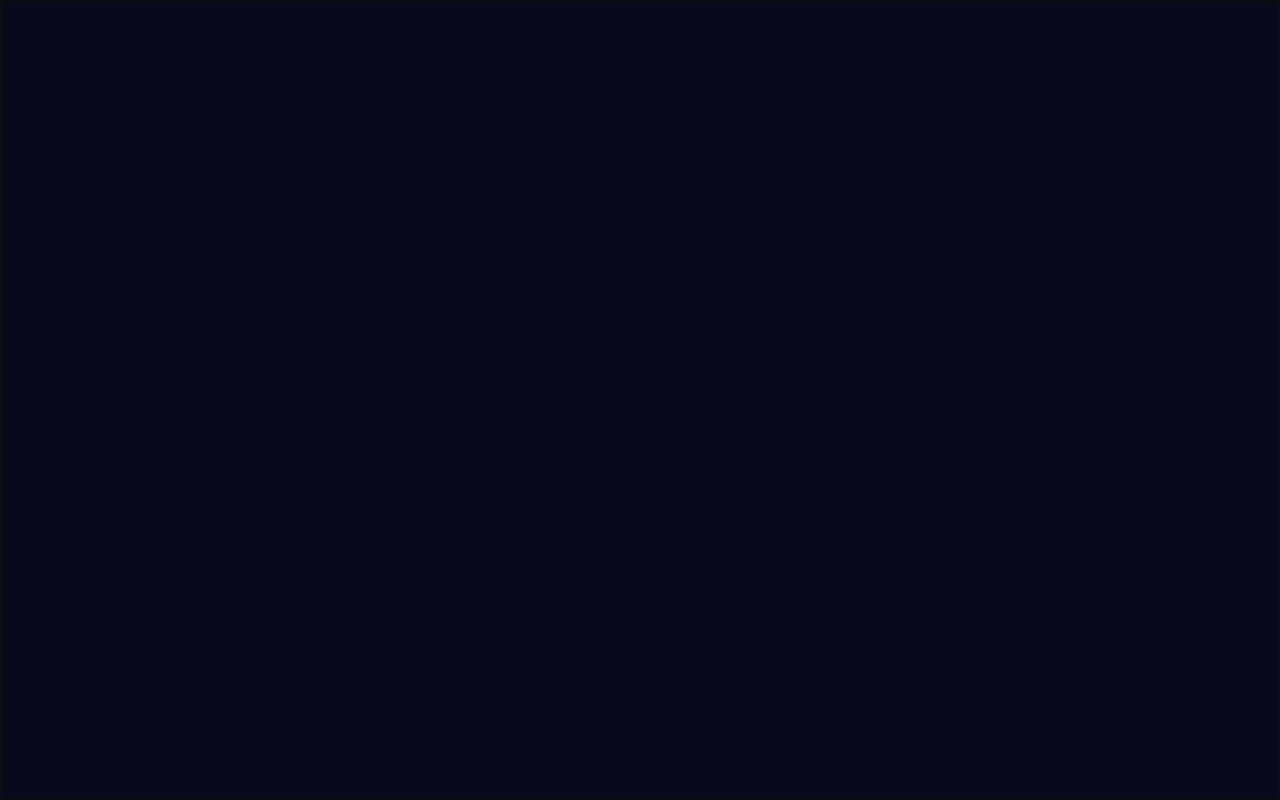
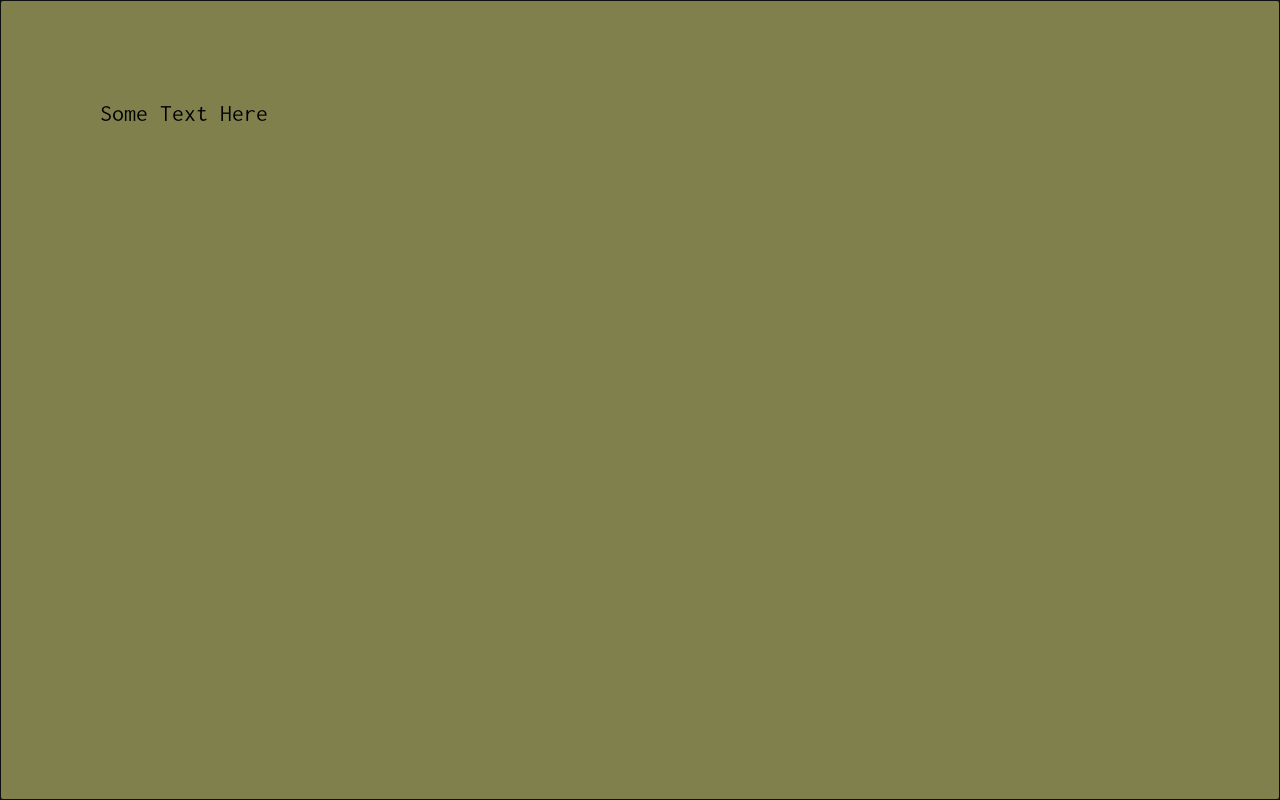
Before and after one commit to JoshuaGrams/cobra-caper, a plain HTML site: page index.html in a window 1280 px wide. Drawn offline with Linux system fonts and the light colour scheme.

Commit message:
Minor lib changes, add Inconsolata font, set blend mode.

```diff
--- a/index.html
+++ b/index.html
@@ -4,6 +4,7 @@
 	<meta charset="utf-8">
 	<title>Dummy Title</title>
 	<link href="style.css" rel="stylesheet">
+	<script src="lib/image-loader.js"></script>
 	<script src="lib/game-mode.js"></script>
 	<script src="lib/vector.js"></script>
 	<script src="lib/webgl.js"></script>
--- a/lib/colored-layer.js
+++ b/lib/colored-layer.js
@@ -1,6 +1,6 @@
 // A collection of solid-colored meshes.
 
-function ColoredLayer(GL, ctx) {
+function ColoredLayer(glCtx) {
 	Indexed2DLayer.call(this);
 
 	this.pBuf = new Float32Array(2*2000);  // positions
@@ -23,7 +23,7 @@ function ColoredLayer(GL, ctx) {
 		+ 'varying vec4 color;\n'
 		+ 'void main(void) { gl_FragColor = color; }\n';
 
-	this.shader = new GL.ShaderFrom(ctx, vertex, fragment, ctx.TRIANGLES,
+	this.shader = new WebGL.ShaderFrom(glCtx, vertex, fragment, glCtx.TRIANGLES,
 			['mat3 view'], ['vec2 p', 'vec4 c', 'indices']);
 }
 
--- /dev/null
+++ b/lib/image-loader.js
@@ -0,0 +1,18 @@
+function LoadImage(url, onload) {
+	if(onload) LoadImage.allLoaded = onload;
+	var i = new Image;
+	i.onload = LoadImage.imageCompleted;
+	++LoadImage.waiting;
+	i.src = url;
+	return i;
+}
+
+LoadImage.waiting = 0;
+LoadImage.allLoaded = false;
+
+LoadImage.imageCompleted = function() {
+	--LoadImage.waiting;
+	if(LoadImage.allLoaded && LoadImage.waiting === 0) {
+		LoadImage.allLoaded();
+	}
+}
--- a/lib/viewport.js
+++ b/lib/viewport.js
@@ -1,16 +1,16 @@
 // ------------------------------------------------------------------
-// Compute a view matrix which shows `scale` squared area of the
-// game world centered on `center` using the current aspect ratio.
+// Compute a view matrix which shows the given `area` of the game
+// world centered on `center` using the current aspect ratio.
 
-function Viewport(gl, center, scale, kPos, kScale) {
-	this.glContext = gl;
+function Viewport(glContext, center, area, kPos, kArea) {
+	this.glContext = glContext;
 	this.follow = false;
 	this.center = center; this.oldCenter = [false, false];
-	this.scale = scale;   this.oldScale = false;
+	this.area = area;   this.oldArea = false;
 	if(typeof(kPos) === 'undefined') this.kPos = 0;
 	else this.kPos = kPos;
-	if(typeof(kScale) === 'undefined') this.kScale = 0;
-	else this.kScale = kScale;
+	if(typeof(kArea) === 'undefined') this.kArea = 0;
+	else this.kArea = kArea;
 	this.matrix();
 }
 
@@ -18,22 +18,23 @@ Viewport.prototype.matrix = function() {
 	if(this.follow && this.follow.p) this.center = this.follow.p;
 
 	if(resized(this.glContext)
-		|| this.oldScale === false || this.scale !== this.oldScale
+		|| this.oldArea === false || this.area !== this.oldArea
 			|| this.oldCenter[0] === false
 			|| this.center[0] !== this.oldCenter[0]
 			|| this.center[1] !== this.oldCenter[1]) {
 				var w = this.glContext.drawingBufferWidth;
 				var h = this.glContext.drawingBufferHeight;
 
-				var scale = this.oldScale*this.kScale + this.scale*(1-this.kScale);
+				var area = this.oldArea*this.kArea + this.area*(1-this.kArea);
 				var center = V2.lerp([], this.kPos, this.center, this.oldCenter);
 
 				var kx, ky;
-				if(scale === 0) {
+				if(area === 0) {
 					kx = 2/w, ky = -2/h;  // pixel scale
 				} else {
-					var k = Math.sqrt(w/h);
-					kx = 2/(k*scale), ky = 2*k/scale;
+					var aspect = w/h;
+					kx = 2 / Math.sqrt(area*aspect);
+					ky = 2 / Math.sqrt(area/aspect);
 				}
 				if(isNaN(center[0])) {  // (0, 0) at top left.
 					center[0] = 1/kx; center[1] = Math.abs(1/ky);
@@ -43,16 +44,21 @@ Viewport.prototype.matrix = function() {
 					0, ky,
 					-center[0]*kx, -center[1]*ky
 				];
-				this.pixelMatrix = [
+				this.pixelView = [
 					2/w, 0,
 					0, -2/h,
 					-1, 1
 				];
-				this.oldScale = scale;
+				this.oldArea = area;
 				this.oldCenter = center.slice();
 
 			}
 	return this.view;
+}
+
+Viewport.prototype.pixelMatrix = function() {
+	this.matrix();
+	return this.pixelView;
 }
 
 // If the canvas has been resized, update the drawing resolution,
--- a/main.js
+++ b/main.js
@@ -1,12 +1,37 @@
 (function() {
 	var glCtx = WebGL.getContext('main');
+	glCtx.blendFunc(glCtx.SRC_ALPHA, glCtx.ONE_MINUS_SRC_ALPHA);
+	glCtx.enable(glCtx.BLEND);
 
-	var initialState = {};
-	var game = new GameMode(initialState, glCtx.canvas, 1/100);
+	var textures = LoadImage('textures.png', function() {
 
-	game.draw = function(state) {
-		WebGL.clear(glCtx, [0.03, 0.03, 0.1, 1]);
-	}
+		var textureCoords = {
+			inconsolata: { x: 0, y: 0, w: 384, h: 78, img: textures }
+		};
 
-	game.go();
+		var ui = new TexturedLayer(glCtx, textures);
+		var uiFont = ui.font().addCharacters(32, 127, 32, 3,
+			textureCoords.inconsolata);
+
+		var initialState = {
+			vp: new Viewport(glCtx, [0, 0], 16*9),
+			ui: ui, uiFont: uiFont
+		};
+		var game = new GameMode(initialState, glCtx.canvas, 1/100);
+
+		game.draw = function(state) {
+			WebGL.clear(glCtx, [0.5, 0.5, 0.3, 1]);
+			if(!state.title) {
+				state.title = state.uiFont.drawText([100, 100], [1, 0],
+					"Some Text Here");
+			} else {
+				for(var i=0; i<state.title.length; ++i) state.title[i].draw();
+			}
+			ui.draw(state.vp.pixelMatrix());
+		}
+
+		game.fixedStep = function(state, ds) { return state; }
+
+		game.go();
+	});
 })();
```
Also changed, not shown: lib/textured-layer.js, textures.png (added).
